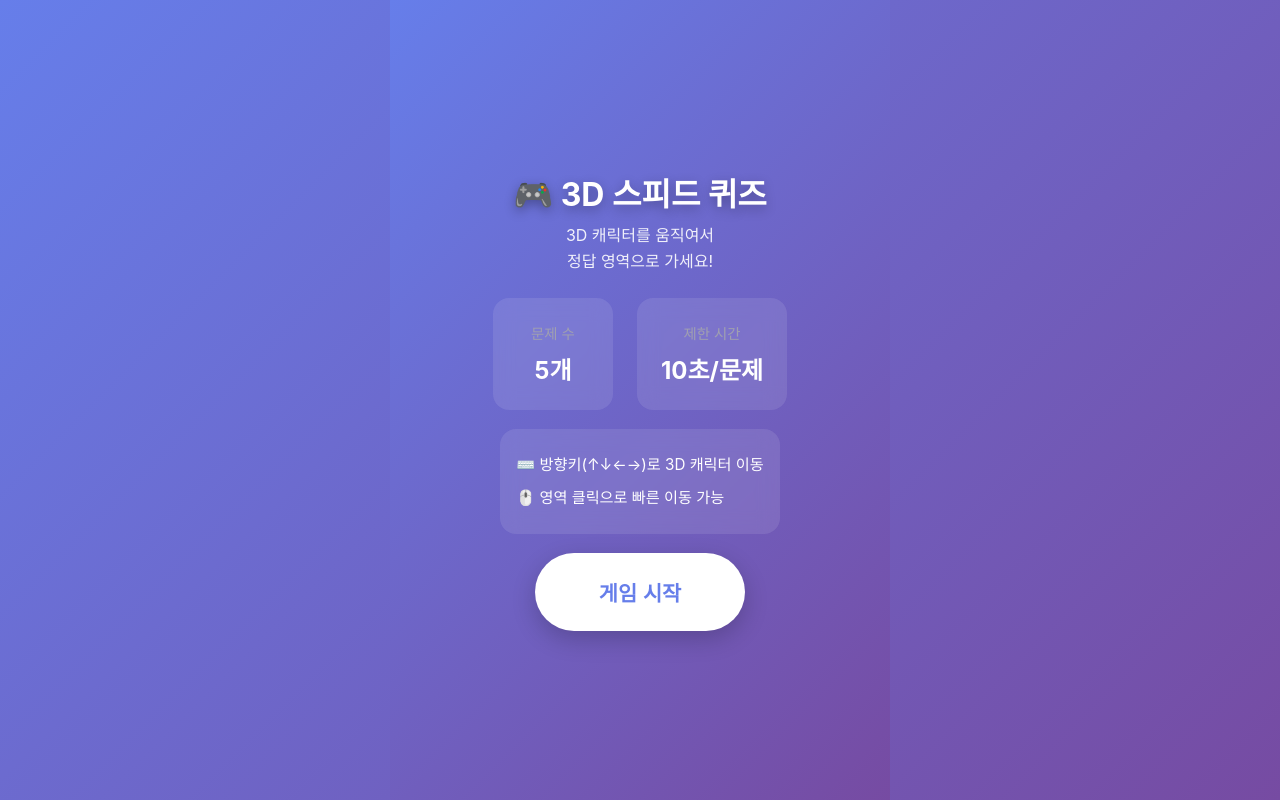
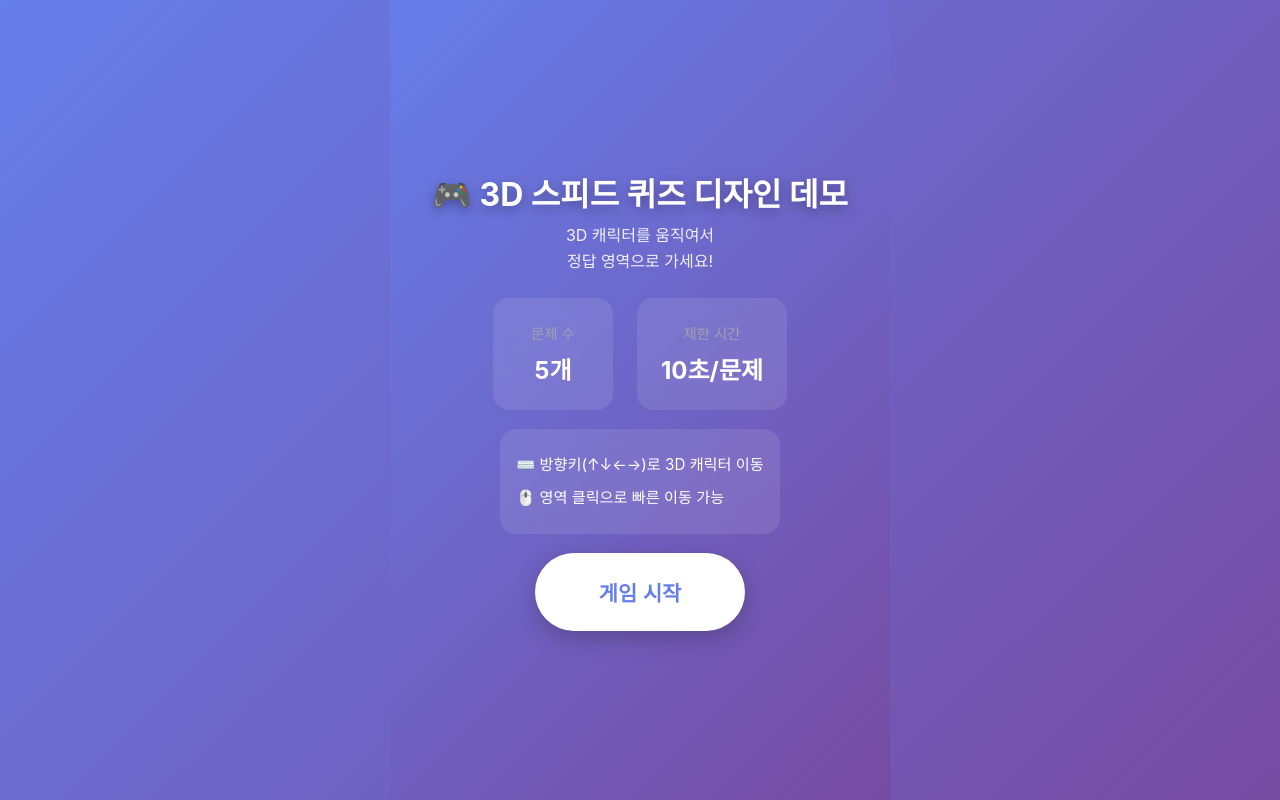
Before and after one commit to Team-GuLab/quiz-game-demo, a React app: page / in a window 1280 px wide. Built offline with nearby package versions, Linux system fonts and the light colour scheme; the HTML template or start-up script is replaced by a standard one.

Commit message:
UI 수정: 게임 제목을 "3D 스피드 퀴즈 디자인 데모"로 변경

```diff
--- a/src/App.jsx
+++ b/src/App.jsx
@@ -307,7 +307,7 @@ function App() {
     return (
       <div className="app">
         <div className="start-screen">
-          <h2 className="game-title">🎮 3D 스피드 퀴즈</h2>
+          <h2 className="game-title">🎮 3D 스피드 퀴즈 디자인 데모</h2>
           <p className="game-description">
             3D 캐릭터를 움직여서<br/>
             정답 영역으로 가세요!
```
